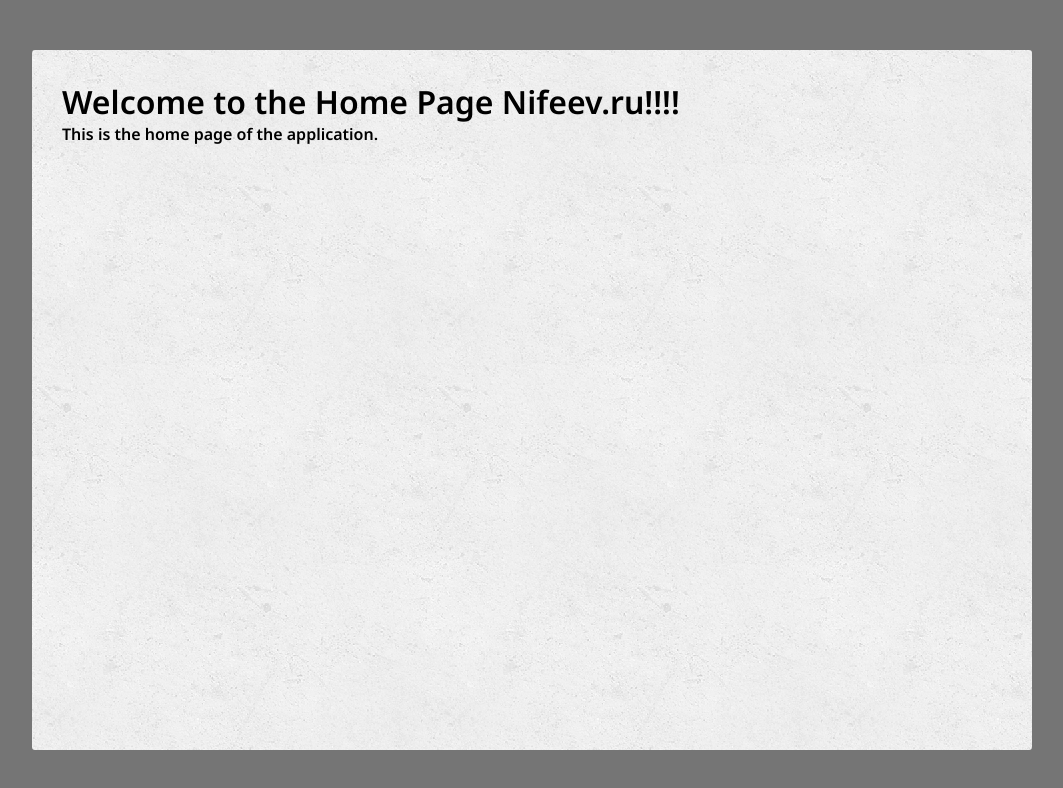
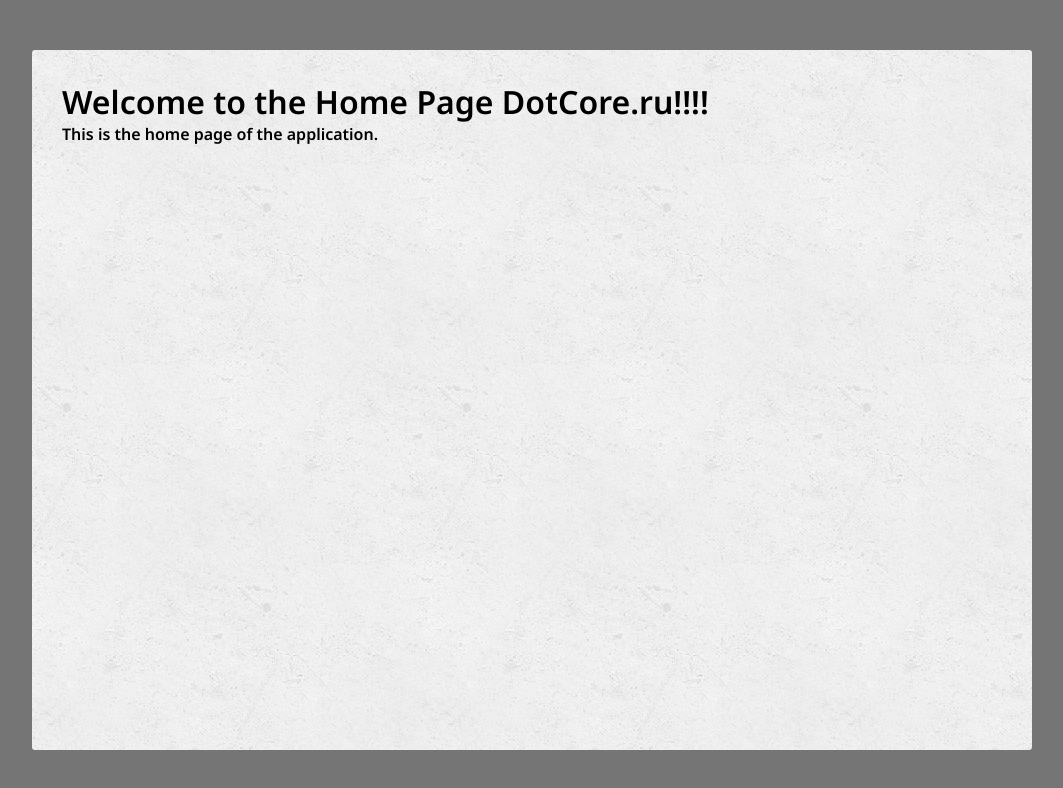
Before and after one commit to dotcoredev/resume, a React (Vite) app: page / in a window 1280 px wide. Shown: the top 788 px of the page, without its empty margins (108-1171 px from the left). Built offline with nearby package versions, Linux system fonts and the light colour scheme; the HTML template or start-up script is replaced by a standard one.

Commit message:
change index.html

```diff
--- a/src/pages/home/home.tsx
+++ b/src/pages/home/home.tsx
@@ -1,7 +1,7 @@
 export const HomePage = () => {
 	return (
 		<main>
-			<h1>Welcome to the Home Page Nifeev.ru!!!!</h1>
+			<h1>Welcome to the Home Page DotCore.ru!!!!</h1>
 			<p>This is the home page of the application.</p>
 		</main>
 	);
```
